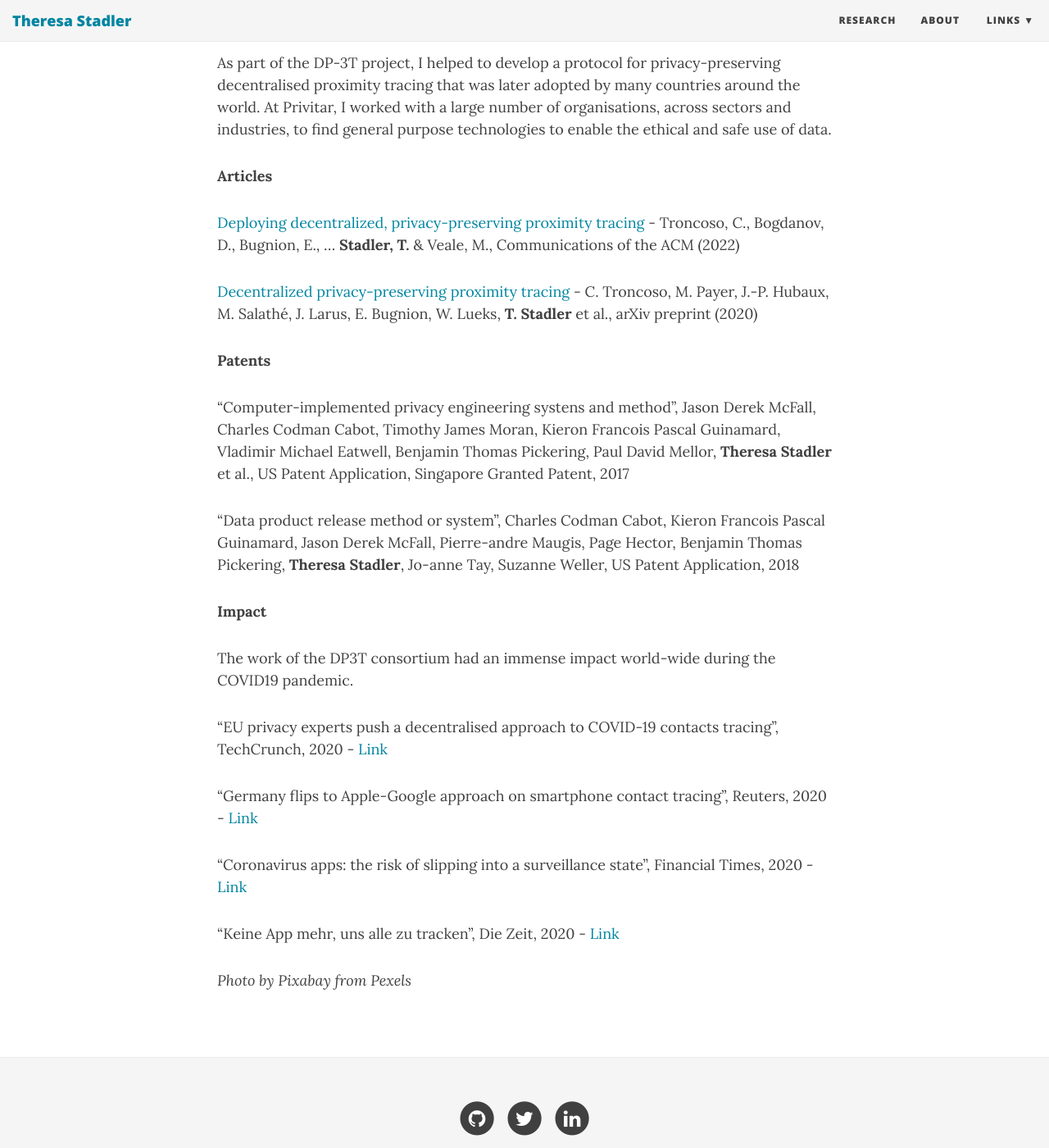
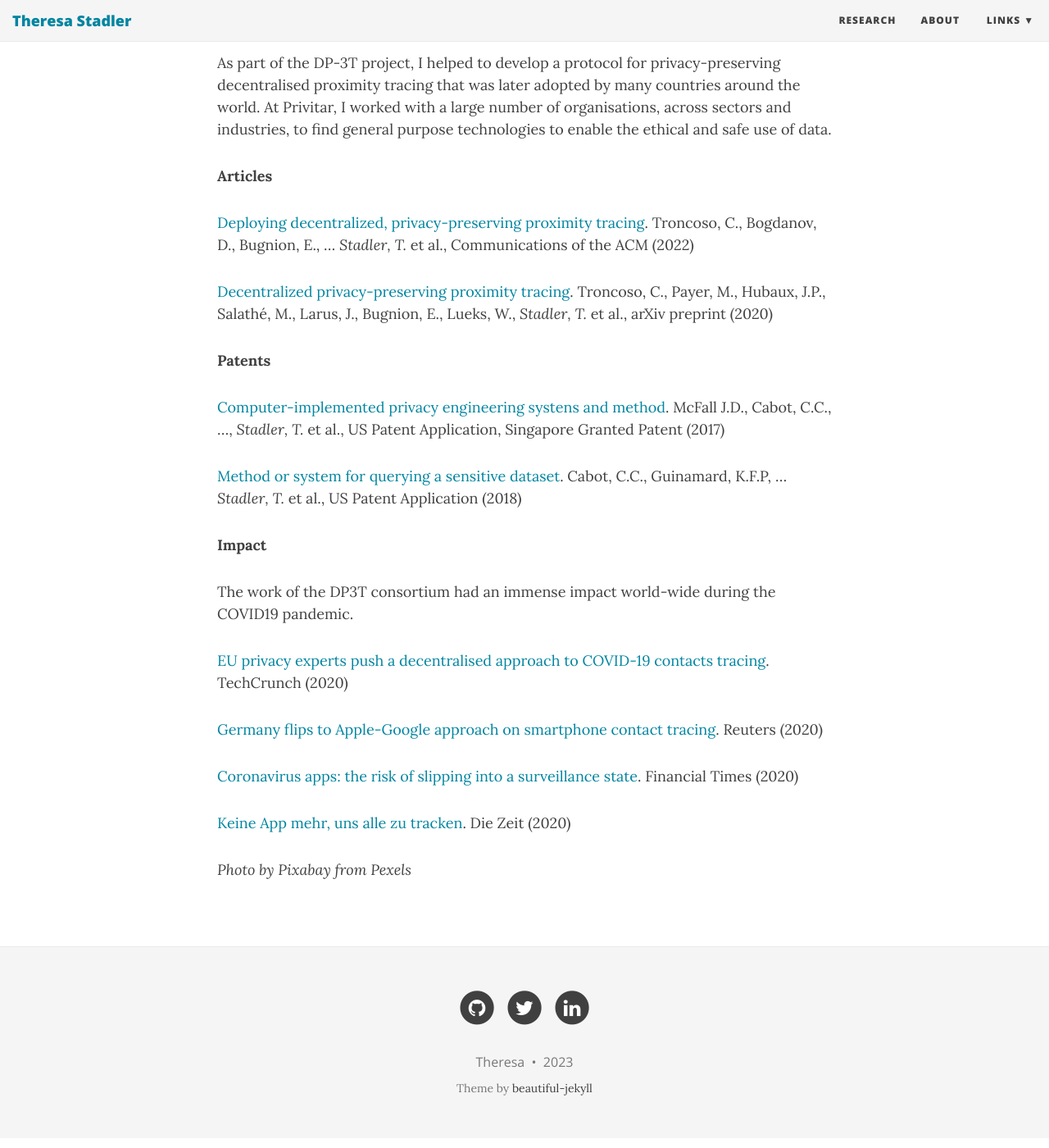
Before and after one commit to reslbesl/theresa.github.io, a Jekyll site: the page built from research.md, in a window 1280 px wide and 1400 px high, scrolled down 2935 px. Shown: the whole window at 82% size. Built offline with Jekyll 4.4.1, drawn with Linux system fonts in a browser that asks for light colours; nearby versions of some CDN libraries; some of the changed text lies outside the part shown.

Commit message:
Reformat

```diff
--- a/research.md
+++ b/research.md
@@ -50,19 +52,21 @@ It helps us to understand how we reason about privacy in different types of syst
 
 Beyond informing our research, our work has had a considerable impact on the design of digital aids for pandemic containment.
 
+
 **Articles**
 
-[Preliminary Analysis of Potential Harms in the Luca Tracing  System](https://arxiv.org/pdf/2103.11958.pdf) - **T. Stadler**, W. Lueks, K. Kohls, C. Troncoso, arXiv preprint (2021)
+[Preliminary Analysis of Potential Harms in the Luca Tracing  System](https://arxiv.org/pdf/2103.11958.pdf). *Stadler, T.*, Lueks, W., Kohls, K., Troncoso, C., arXiv preprint (2021)
 
 [Privacy and Security Risk Evaluation of Digital Proximity Tracing Systems](https://github.com/DP-3T/documents/blob/master/Security%20analysis/Privacy%20and%20Security%20Attacks%20on%20Digital%20Proximity%20Tracing%20Systems.pdf) - The DP-3T Project, DP-3T GitHub (2020)
+
 
 **Impact**
 
 Our work on the LUCA tracing system has received a lot of attention by the German media. Upon request, I have given interviews on the national news of both German public broadcasting stations (tagesthemen, ARD and heute journal, ZDF) and a long-format podcast.
 
-"Warum wollen plötzlich alle LUCA?", Eva Wolfangel, Die Zeit, 2021 - [Link](https://www.zeit.de/digital/datenschutz/2021-03/corona-app-luca-kontaktverfolgung-einsatz-umstritten-kontakte-politik-lobbyismus)
+[Warum wollen plötzlich alle LUCA?](https://www.zeit.de/digital/datenschutz/2021-03/corona-app-luca-kontaktverfolgung-einsatz-umstritten-kontakte-politik-lobbyismus).Eva Wolfangel, Die Zeit (2021)
 
-"Luca vs. Datenschutz", SheLikesTech, NDR Podcast, 2021 - [Link](https://www.ndr.de/nachrichten/info/podcast4808.html)
+[Luca vs. Datenschutz](https://www.ndr.de/nachrichten/info/podcast4808.html). SheLikesTech, NDR Podcast (2021)
 
 
 Design of Privacy-Enhancing Technologies
@@ -75,36 +79,29 @@ At Privitar, I worked with a large number of organisations, across sectors and i
 
 **Articles**
 
-[Deploying decentralized, privacy-preserving proximity tracing](https://dl.acm.org/doi/abs/10.1145/3524107) - Troncoso, C., Bogdanov, D., Bugnion, E., ... **Stadler, T.** & Veale, M., Communications of the ACM (2022)
+[Deploying decentralized, privacy-preserving proximity tracing](https://dl.acm.org/doi/abs/10.1145/3524107). Troncoso, C., Bogdanov, D., Bugnion, E., ... *Stadler, T.* et al., Communications of the ACM (2022)
 
-[Decentralized privacy-preserving proximity tracing](https://arxiv.org/pdf/2005.12273) - C. Troncoso, M. Payer, J.-P. Hubaux, M. Salathé, J. Larus, E. Bugnion, W. Lueks, **T. Stadler** et al., arXiv preprint (2020)
-
+[Decentralized privacy-preserving proximity tracing](https://arxiv.org/pdf/2005.12273). Troncoso, C., Payer, M., Hubaux, J.P., Salathé, M., Larus, J., Bugnion, E., Lueks, W., *Stadler, T.* et al., arXiv preprint (2020)
 
 
 **Patents**
 
-"Computer-implemented privacy engineering systens and method", Jason Derek McFall, Charles Codman Cabot, Timothy James Moran, Kieron Francois Pascal Guinamard, Vladimir Michael Eatwell, Benjamin Thomas Pickering, Paul David Mellor, **Theresa Stadler** et al., US Patent Application, Singapore Granted Patent, 2017
+[Computer-implemented privacy engineering systens and method](https://patents.google.com/patent/US20200327252A1/en). McFall J.D., Cabot, C.C., ..., *Stadler, T.* et al., US Patent Application, Singapore Granted Patent (2017)
 
-"Data product release method or system", Charles Codman Cabot, Kieron Francois Pascal Guinamard, Jason Derek McFall, Pierre-andre Maugis, Page Hector, Benjamin Thomas Pickering, **Theresa Stadler**, Jo-anne Tay, Suzanne Weller, US Patent Application, 2018
+[Method or system for querying a sensitive dataset](https://patents.google.com/patent/US20220277097A1/en). Cabot, C.C., Guinamard, K.F.P, ... *Stadler, T.* et al., US Patent Application (2018)
 
 
 **Impact**
 
 The work of the DP3T consortium had an immense impact world-wide during the COVID19 pandemic.
 
-"EU privacy experts push a decentralised approach to COVID-19 contacts tracing", TechCrunch, 2020 - [Link](https://techcrunch.com/2020/04/06/eu-privacy-experts-push-a-decentralized-approach-to-covid-19-contacts-tracing/)
+[EU privacy experts push a decentralised approach to COVID-19 contacts tracing](https://techcrunch.com/2020/04/06/eu-privacy-experts-push-a-decentralized-approach-to-covid-19-contacts-tracing/). TechCrunch (2020)
 
-"Germany flips to Apple-Google approach on smartphone contact tracing", Reuters, 2020 - [Link](https://www.reuters.com/article/us-health-coronavirus-europe-tech-idUSKCN22807J)
+[Germany flips to Apple-Google approach on smartphone contact tracing](https://www.reuters.com/article/us-health-coronavirus-europe-tech-idUSKCN22807J). Reuters (2020)
 
-"Coronavirus apps: the risk of slipping into a surveillance state", Financial Times, 2020 - [Link](https://www.ft.com/content/d2609e26-8875-11ea-a01c-a28a3e3fbd33)
+[Coronavirus apps: the risk of slipping into a surveillance state](https://www.ft.com/content/d2609e26-8875-11ea-a01c-a28a3e3fbd33). Financial Times (2020)
 
-"Keine App mehr, uns alle zu tracken", Die Zeit, 2020 - [Link](https://www.zeit.de/digital/datenschutz/2020-04/datenschutz-corona-app-bundesregierung-probleme)
-
-
-
-
-
-
+[Keine App mehr, uns alle zu tracken](https://www.zeit.de/digital/datenschutz/2020-04/datenschutz-corona-app-bundesregierung-probleme). Die Zeit (2020)
 
 
 *Photo by Pixabay from Pexels*
```
Also changed, not shown: other parts of research.md (+4 -2 lines), aboutme.md (+1 -1 lines).
